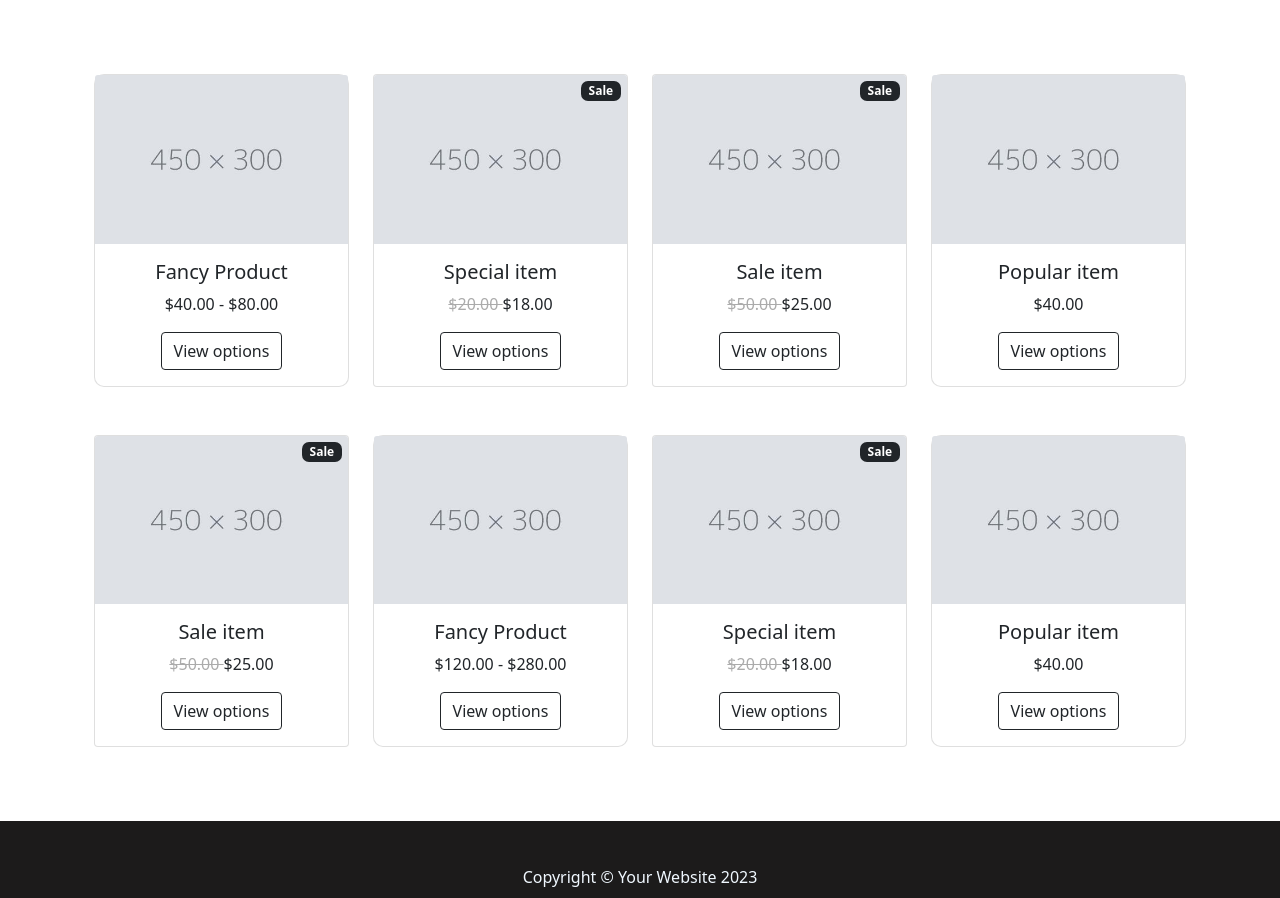
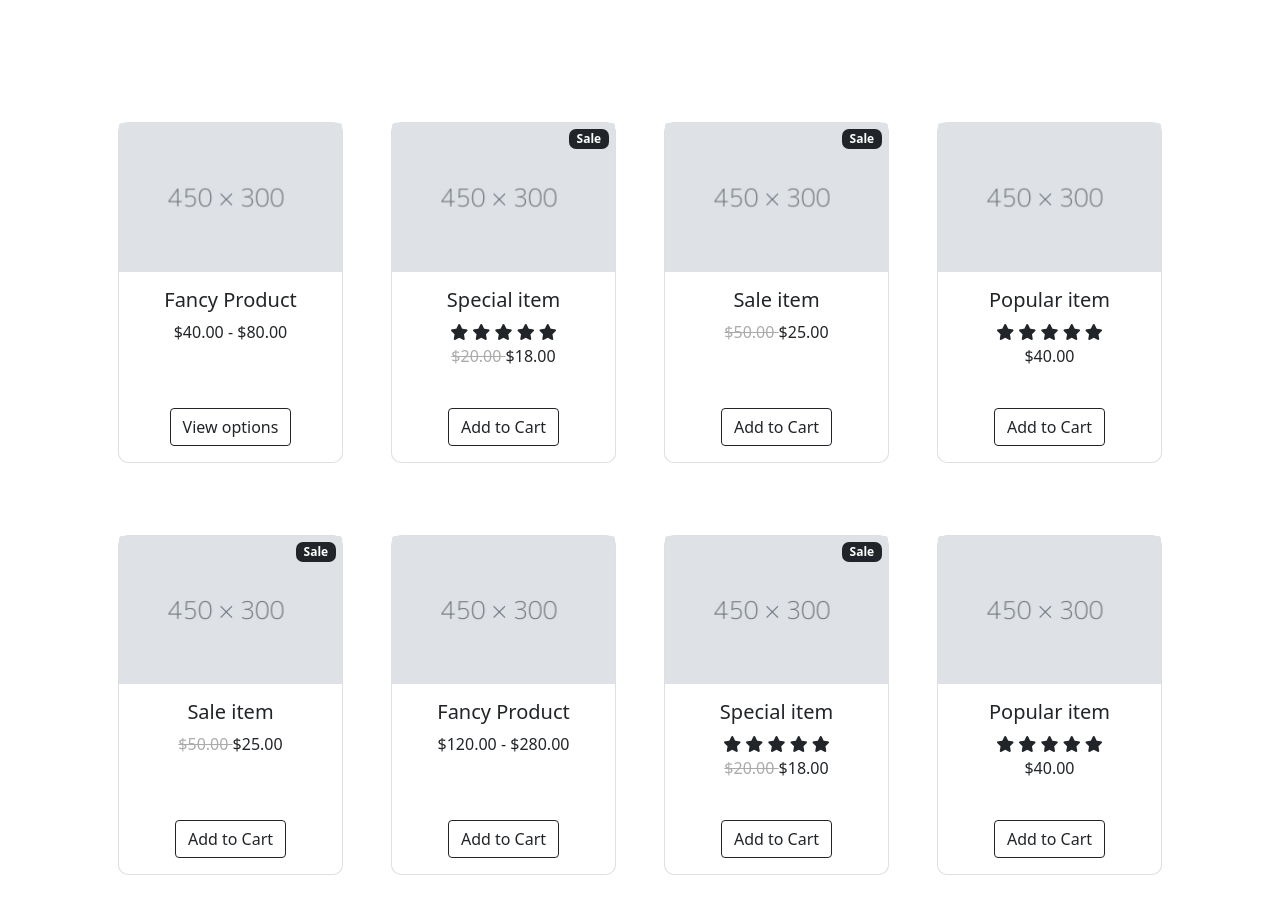
Before and after one commit to Minvrl/13march, a plain HTML site: page 13mart/index.html in a window 1280 px wide. Shown: the part 380-1278 px from the top of the page. Drawn offline with nearby package versions, Linux system fonts and the light colour scheme.

Commit message:
Update index.html

```diff
--- a/13mart/index.html
+++ b/13mart/index.html
@@ -57,38 +57,44 @@
 <section style="padding: 50px;">
     <div class="container">
         <div class="row justify-content-center">
-            <div class="row row-cols-1 row-cols-md-4 g-4">
+            <div class="row row-cols-1 row-cols-md-4 g-5">
                 <div class="col-12 col-sm-6 col-md-4 col-lg-3 mb-4">
                     <div class="card text-center" style="border-radius: 10px;">
                         <img src="./img/dummy.jpg" class="card-img-top" alt="...">
                         <div class="card-body">
                             <h5 class="card-title">Fancy Product</h5>
-                            <p class="card-text">$40.00 - $80.00</p>
-                            <button type="button" class="btn btn-outline-dark">View options</button>
+                            <p class="card-text mb-5">$40.00 - $80.00</p>
+                            <button type="button" class="btn btn-outline-dark mt-3">View options</button>
                         </div>
                     </div>
                 </div>
                 <div class="col-12 col-sm-6 col-md-4 col-lg-3 mb-4">
-                    <div class="card text-center position-relative" style="border-radius: 10x;">
+                    <div class="card text-center position-relative " style="border-radius: 10px;">
                         <span class="badge bg-dark position-absolute top-0 end-0" style="margin: 6px; border-radius: 7px;">Sale</span>
                         <img src="./img/dummy.jpg" class="card-img-top" alt="...">
                         <div class="card-body">
-                            <h5 class="card-title">Special item</h5>
-                            <!-- <i class="fa-solid fa-star"></i> -->
-                            <p class="card-text"><span class="crossed-text">$20.00 </span>$18.00</p>
-                            <button type="button" class="btn btn-outline-dark">View options</button>
+                            <h5 class="card-title">Special item </h5>
+                            <div class="stars" >
+                                <i class="fa-solid fa-star"></i>
+                                <i class="fa-solid fa-star"></i>
+                                <i class="fa-solid fa-star"></i>
+                                <i class="fa-solid fa-star"></i>
+                                <i class="fa-solid fa-star"></i>
+                            </div>
+                            <p class="card-text mb-4"><span class="crossed-text">$20.00 </span>$18.00</p>
+                            <button type="button" class="btn btn-outline-dark mt-3">Add to Cart</button>
                         </div>
                     </div>
                 </div>
 
                 <div class="col-12 col-sm-6 col-md-4 col-lg-3 mb-4">
-                    <div class="card text-center position-relative" style="border-radius: 10x;">
+                    <div class="card text-center position-relative" style="border-radius: 10px;">
                         <span class="badge bg-dark position-absolute top-0 end-0" style="margin: 6px; border-radius: 7px;">Sale</span>
                         <img src="./img/dummy.jpg" class="card-img-top" alt="...">
                         <div class="card-body">
                             <h5 class="card-title">Sale item</h5>
-                            <p class="card-text"><span class="crossed-text">$50.00 </span>$25.00</p>
-                            <button type="button" class="btn btn-outline-dark">View options</button>
+                            <p class="card-text mb-5"><span class="crossed-text">$50.00 </span>$25.00</p>
+                            <button type="button" class="btn btn-outline-dark mt-3">Add to Cart</button>
                         </div>
                     </div>
                 </div>
@@ -97,19 +103,26 @@
                         <img src="./img/dummy.jpg" class="card-img-top" alt="...">
                         <div class="card-body">
                             <h5 class="card-title">Popular item</h5>
-                            <p class="card-text">$40.00</p>
-                            <button type="button" class="btn btn-outline-dark">View options</button>
+                            <div class="stars" >
+                                <i class="fa-solid fa-star"></i>
+                                <i class="fa-solid fa-star"></i>
+                                <i class="fa-solid fa-star"></i>
+                                <i class="fa-solid fa-star"></i>
+                                <i class="fa-solid fa-star"></i>
+                            </div>
+                            <p class="card-text mb-4">$40.00</p>
+                            <button type="button" class="btn btn-outline-dark mt-3">Add to Cart</button>
                         </div>
                     </div>
                 </div>
                 <div class="col-12 col-sm-6 col-md-4 col-lg-3 mb-4">
-                    <div class="card text-center position-relative" style="border-radius: 10x;">
+                    <div class="card text-center position-relative" style="border-radius: 10px;">
                         <span class="badge bg-dark position-absolute top-0 end-0" style="margin: 6px; border-radius: 7px;">Sale</span>
                         <img src="./img/dummy.jpg" class="card-img-top" alt="...">
                         <div class="card-body">
                             <h5 class="card-title">Sale item</h5>
-                            <p class="card-text"><span class="crossed-text">$50.00 </span>$25.00</p>
-                            <button type="button" class="btn btn-outline-dark">View options</button>
+                            <p class="card-text mb-5"><span class="crossed-text">$50.00 </span>$25.00</p>
+                            <button type="button" class="btn btn-outline-dark mt-3">Add to Cart</button>
                         </div>
                     </div>
                 </div>
@@ -118,19 +131,26 @@
                         <img src="./img/dummy.jpg" class="card-img-top" alt="...">
                         <div class="card-body">
                             <h5 class="card-title">Fancy Product</h5>
-                            <p class="card-text">$120.00 - $280.00</p>
-                            <button type="button" class="btn btn-outline-dark">View options</button>
+                            <p class="card-text mb-5">$120.00 - $280.00</p>
+                            <button type="button" class="btn btn-outline-dark mt-3">Add to Cart</button>
                         </div>
                     </div>
                 </div>
                 <div class="col-12 col-sm-6 col-md-4 col-lg-3 mb-4">
-                    <div class="card text-center position-relative" style="border-radius: 10x;">
+                    <div class="card text-center position-relative" style="border-radius: 10px;">
                         <span class="badge bg-dark position-absolute top-0 end-0" style="margin: 6px; border-radius: 7px;">Sale</span>
                         <img src="./img/dummy.jpg" class="card-img-top" alt="...">
                         <div class="card-body">
                             <h5 class="card-title">Special item</h5>
-                            <p class="card-text"><span class="crossed-text">$20.00 </span>$18.00</p>
-                            <button type="button" class="btn btn-outline-dark">View options</button>
+                            <div class="stars" >
+                                <i class="fa-solid fa-star"></i>
+                                <i class="fa-solid fa-star"></i>
+                                <i class="fa-solid fa-star"></i>
+                                <i class="fa-solid fa-star"></i>
+                                <i class="fa-solid fa-star"></i>
+                            </div>
+                            <p class="card-text mb-4"><span class="crossed-text">$20.00 </span>$18.00</p>
+                            <button type="button" class="btn btn-outline-dark mt-3">Add to Cart</button>
                         </div>
                     </div>
                 </div>
@@ -139,8 +159,15 @@
                         <img src="./img/dummy.jpg" class="card-img-top" alt="...">
                         <div class="card-body">
                             <h5 class="card-title">Popular item</h5>
-                            <p class="card-text">$40.00 </p>
-                            <button type="button" class="btn btn-outline-dark">View options</button>
+                            <div class="stars" >
+                                <i class="fa-solid fa-star"></i>
+                                <i class="fa-solid fa-star"></i>
+                                <i class="fa-solid fa-star"></i>
+                                <i class="fa-solid fa-star"></i>
+                                <i class="fa-solid fa-star"></i>
+                            </div>
+                            <p class="card-text mb-4">$40.00 </p>
+                            <button type="button" class="btn btn-outline-dark mt-3">Add to Cart</button>
                         </div>
                     </div>
                 </div>
```
